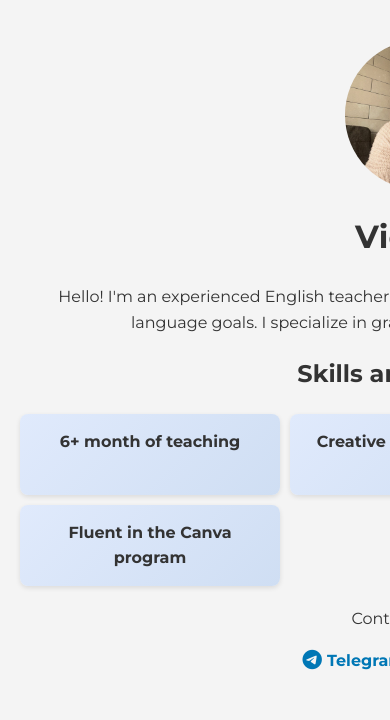
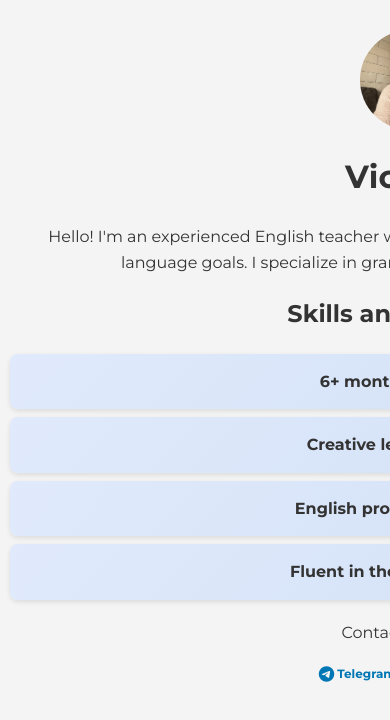
Before and after one commit to aomine228/profile, a plain HTML site: page index.html in a window 390 px wide. Shown: the top 720 px of the page. Drawn offline with Linux system fonts and the light colour scheme.

Commit message:
Update style.css

```diff
--- a/style.css
+++ b/style.css
@@ -88,23 +88,51 @@ ul li {
     font-size: 20px;
 }
 
-@media (min-width: 600px) {
+@media (max-width: 1200px) {
     .container {
-        padding: 10px;
+        max-width: 90%;
+        padding: 15px;
     }
+}
+
+@media (max-width: 992px) {
+    ul {
+        grid-template-columns: repeat(auto-fit, minmax(150px, 1fr));
+    }
+    .profile-photo {
+        width: 130px;
+        height: 130px;
+    }
+}
+
+@media (max-width: 768px) {
     .profile-photo {
         width: 120px;
         height: 120px;
     }
     ul {
         grid-template-columns: 1fr;
-        gap: 5px;
+        gap: 8px;
     }
     .social-links a {
         font-size: 14px;
+        gap: 4px;
+    }
+}
+
+@media (max-width: 576px) {
+    .container {
+        padding: 10px;
+    }
+    .profile-photo {
+        width: 100px;
+        height: 100px;
+    }
+    .social-links a {
+        font-size: 12px;
         gap: 3px;
     }
     .social-links a i {
-        font-size: 18px;
+        font-size: 16px;
     }
 }
```
